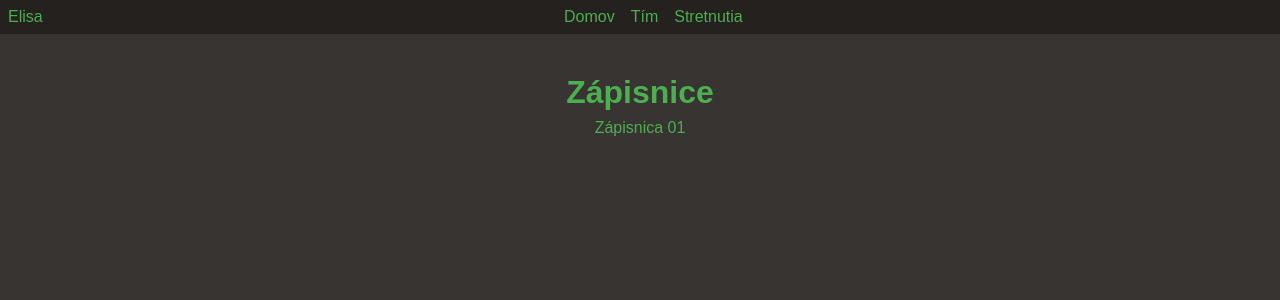
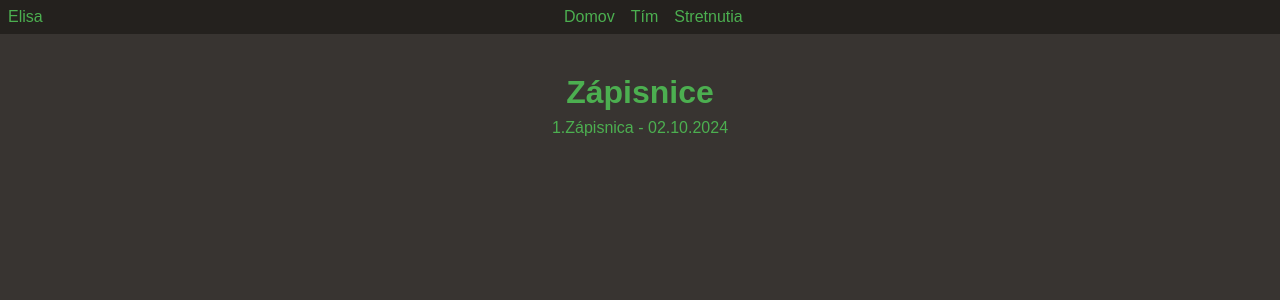
Before and after one commit to Starovic-FEI/tp-stranka, a Flask app: page /meetings in a window 1280 px wide. Shown: the top 300 px of the page. Run offline with Flask 3, Linux system fonts and the light colour scheme.

Commit message:
added 1.Zapisnica

```diff
--- a/templates/meetings.html
+++ b/templates/meetings.html
@@ -23,7 +23,7 @@
   <script>
 
     const pdfFiles = [
-      { name: "Zápisnica 01", path: "../static/meetings/zapisnica01.pdf", date: "2021-03-01" },
+      { name: "1.Zápisnica - 02.10.2024", path: "{{ url_for('static', filename='meetings/1.Zápisnica tímoveho stretnutia.pdf') }}" },
     ];
     const pdfList = document.getElementById('pdf-list');
 
```
Also changed, not shown: 1 other file.
